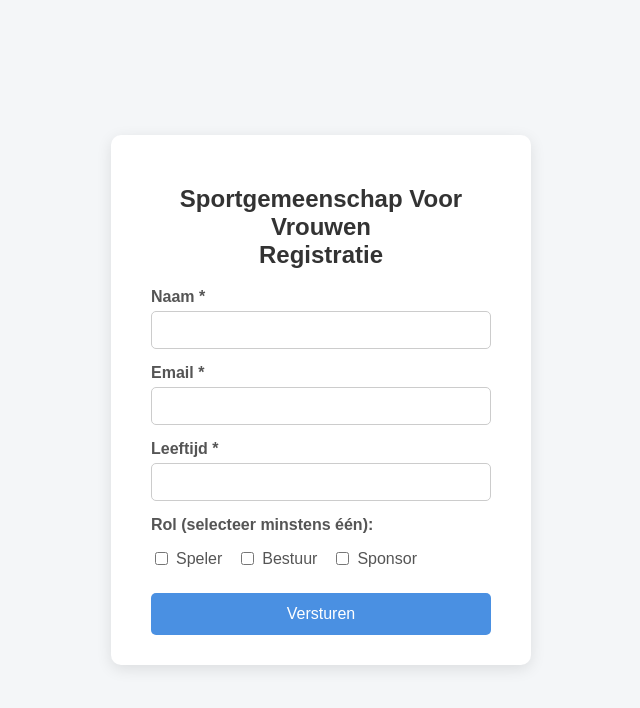
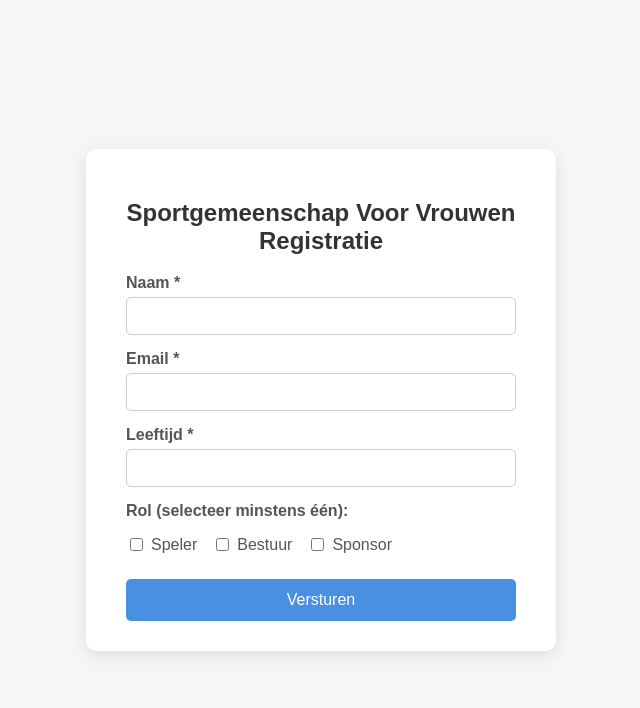
Before and after one commit to davoodatabaki/womenSportsCommunity, a Flask app: page / in a window 1280 px wide. Shown: the top 708 px of the page, without its empty margins (319-959 px from the left). Run offline with Flask 3, Linux system fonts and the light colour scheme.

Commit message:
Refactor form.html for improved layout and styling
Updated form layout and styles for better presentation.

```diff
--- a/templates/form.html
+++ b/templates/form.html
@@ -19,7 +19,7 @@
             padding: 30px 40px;
             border-radius: 10px;
             box-shadow: 0 4px 15px rgba(0,0,0,0.1);
-            width: 420px;
+            width: 470px;
         }
         h2 { text-align: center; color: #333; }
         label { display: block; margin-top: 15px; font-weight: bold; color: #555; }
```
